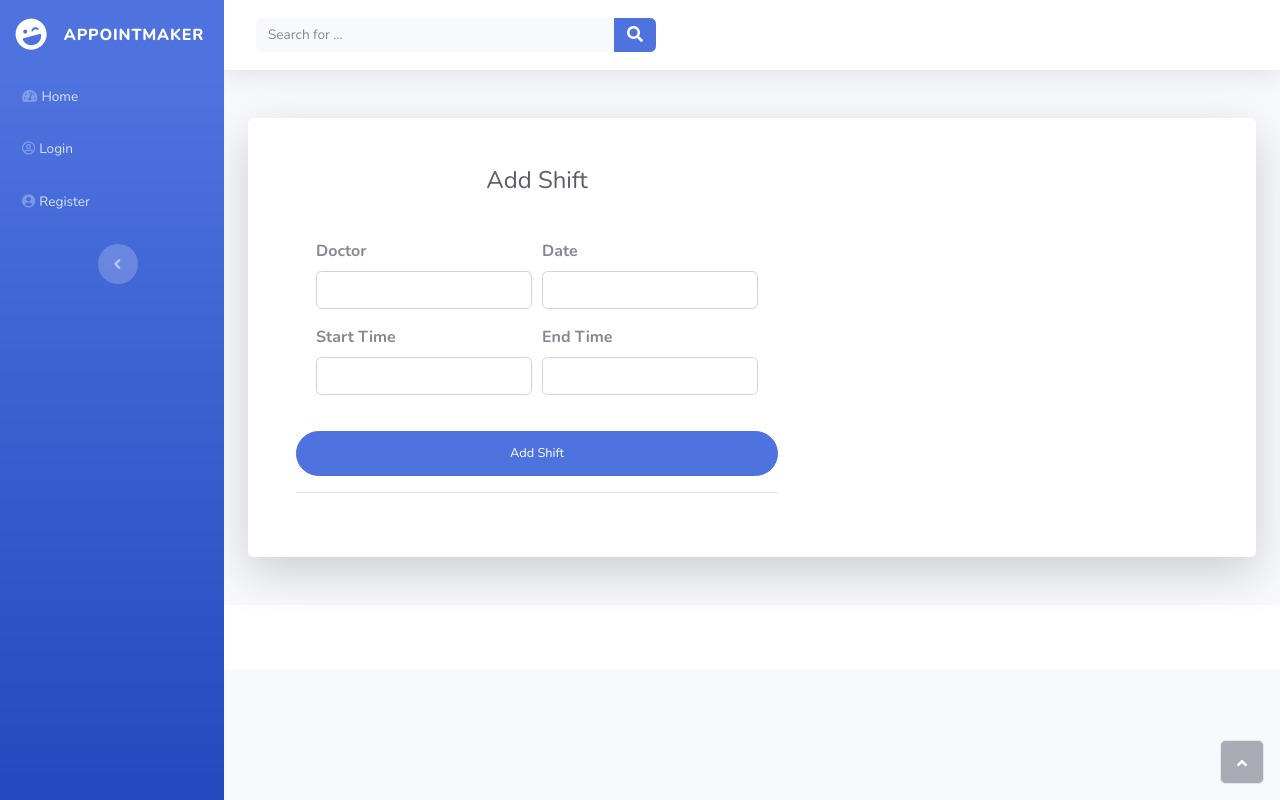
After one commit to sh5tar/Hospital-Appointment, a Node project: template views/AddShift.ejs in a window 1280 px wide. The commit adds this page. Run offline with Node 20 templates, Linux system fonts and the light colour scheme; the template is opened without the code that fills it, so the values that code supplies are empty.

Commit message:
Added some stuff

```diff
--- a/Things to do.txt
+++ b/Things to do.txt
@@ -1,6 +1,6 @@
 Things to do:
 
--Add DoctorPerformence info to the Db, and add that info the appropriate webpage
+-Add DoctorPerformence info to the Db, and add that info to the appropriate webpage
 
 
 Pages to create:
--- a/app.js
+++ b/app.js
@@ -102,12 +102,32 @@ app.get('/DoctorsPage', (function (req, res)  {
     res.redirect("/")
   }
 }));
+app.get('/DoctorAvailability', (function (req, res)  {
+  if (req.User.type=="Admin"||req.User.type=="Manager"){
+    connection.query("SELECT Doctors.UID, Users.Fname,Users.Lname,Specialty.Specialty,Doctors.Experience,Users.DateOfCreation  from Doctors Inner JOIN Users on Users.UID=Doctors.UID Inner JOIN Specialty on Specialty.SPID=Doctors.SPID",[req.User.userID] , function (error, results, fields) {
+      if (error) throw error;
+      res.render("DoctorAvailability", { i:results,userID: req.User.userID, type: req.User.type});
+
+    });
+  }else{
+    res.redirect("/")
+  }
+}));
 app.get('/AddHospital', (function (req, res)  {
   if (req.User.type=="Admin"||req.User.type=="Manager"){
     connection.query("select CID,Cname from Cities" , function (error, results, fields) {
       if (error) throw error;
     res.render("AddHospital", { Cities:results,userID: req.User.userID, type: req.User.type});
   })}else{
+    res.redirect("/")
+  }
+}));
+app.get('/AddShift', (function (req, res)  {
+  if (req.User.type=="Admin"||req.User.type=="Manager"){
+    connection.query("select CID,Cname from Cities" , function (error, results, fields) {
+      if (error) throw error;
+      res.render("AddShift", { Cities:results,userID: req.User.userID, type: req.User.type});
+    })}else{
     res.redirect("/")
   }
 }));
@@ -291,6 +311,7 @@ app.post("/AddDoctor",function (req,res){
   });
 }
 });
+
 app.post("/AddManager",function (req,res){
   if (req.User.type=="Admin"||req.User.type=="Manager"){
     var result;
--- /dev/null
+++ b/views/AddShift.ejs
@@ -0,0 +1,43 @@
+<%- include('partials/header'); -%>
+<div class="container">
+    <div class="card shadow-lg o-hidden border-0 my-5">
+        <div class="card-body p-0">
+            <div class="row">
+                <div class="col-lg-7">
+                    <div class="p-5">
+                        <div class="text-center">
+                            <h4 class="text-dark mb-4">Add Shift</h4>
+                        </div>
+                        <form class="user" action="/AddShift" method="post">
+                            <div class="card-body">
+                                <div class="form-row">
+                                    <div class="col">
+                                        <div class="form-group"><label for="first_name"><strong>Doctor</strong></label>
+                                            <input class="form-control" type="text" id="fname" name="Fname"></div>
+                                    </div>
+                                    <div class="col">
+                                        <div class="form-group"><label for="last_name"><strong>Date</strong></label>
+                                            <input class="form-control" type="text" id="lname" name="Lname"></div>
+                                    </div>
+                                </div>
+                                <div class="form-row">
+                                    <div class="col">
+                                        <div class="form-group"><label for="username"><strong>Start Time</strong></label>
+                                            <input class="form-control" type="text" name="Username"></div>
+                                    </div>
+                                    <div class="col">
+                                        <div class="form-group"><label for="Govid"><strong>End Time</strong></label>
+                                            <input class="form-control" type="text" id="govid" name="GovID"></div>
+                                    </div>
+                                </div>
+                            </div>
+                            <button class="btn btn-primary btn-block text-white btn-user" type="submit">Add Shift</button>
+                            <hr>
+                        </form>
+                    </div>
+                </div>
+            </div>
+        </div>
+    </div>
+</div>
+<%- include('partials/footer'); -%>
--- a/views/partials/header.ejs
+++ b/views/partials/header.ejs
@@ -4,7 +4,7 @@
 <head>
     <meta charset="utf-8">
     <meta name="viewport" content="width=device-width, initial-scale=1.0, shrink-to-fit=no">
-    <title>Blank Page - Brand</title>
+    <title>Appointmaker</title>
     <link rel="stylesheet" href="/assets/bootstrap/css/bootstrap.min.css">
     <link rel="stylesheet" href="https://fonts.googleapis.com/css?family=Nunito:200,200i,300,300i,400,400i,600,600i,700,700i,800,800i,900,900i">
     <link rel="stylesheet" href="/assets/fonts/fontawesome-all.min.css">
@@ -23,8 +23,10 @@
                 <%if(type){%>
                 <li class="nav-item"><a class="nav-link" href="profile"><i class="fas fa-user"></i><span>Profile</span></a></li>
                     <li class="nav-item"><a class="nav-link" href="DoctorsPage"><i class="fas fa-user"></i><span>DoctorsPage</span></a></li>
+                    <li class="nav-item"><a class="nav-link" href="DoctorAvailability"><i class="fas fa-user"></i><span>DoctorAvailability</span></a></li>
                     <li class="nav-item"><a class="nav-link" href="HospitalsPage"><i class="fas fa-table"></i><span>HospitalsPage</span></a></li>
                     <li class="nav-item"><a class="nav-link" href="ManagersPage"><i class="fas fa-table"></i><span>ManagersPage</span></a></li>
+
                 <%}%>
                 <%if(userID){%>
                     <li class="nav-item"><a class="nav-link" href="sign-out"><i class="far fa-user-circle"></i><span>Logout</span></a></li>
```
Also changed, not shown: views/DoctorAvailability.ejs (added, +64 -0 lines), views/ScheduleAppointment.ejs (+11 -0 lines).
